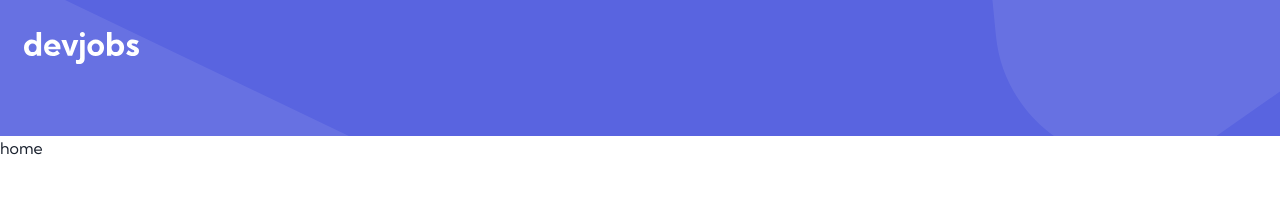
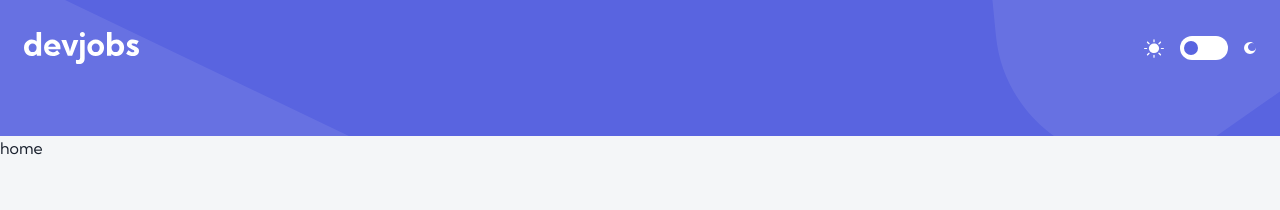
Before and after one commit to AlexanderMelox/devjobs, a React (Create React App) app: page / in a window 1280 px wide. Shown: the top 210 px of the page. Built offline with nearby package versions, Linux system fonts and the light colour scheme.

Commit message:
added theme switcher

```diff
--- a/package.json
+++ b/package.json
@@ -3,7 +3,7 @@
   "version": "0.1.0",
   "private": true,
   "dependencies": {
-    "@chakra-ui/react": "^1.0.0",
+    "@chakra-ui/react": "^1.4.1",
     "@emotion/react": "^11.0.0",
     "@emotion/styled": "^11.0.0",
     "@testing-library/jest-dom": "^5.9.0",
--- a/src/App.tsx
+++ b/src/App.tsx
@@ -1,12 +1,16 @@
-import React from 'react'
-import { Switch, Route } from 'react-router-dom'
-import { ChakraProvider } from '@chakra-ui/react'
+import React from 'react';
+import { Switch, Route } from 'react-router-dom';
+import { ChakraProvider, extendTheme } from '@chakra-ui/react';
 
-import theme from './theme'
-import Header from './components/header/Header'
+import theme from './theme';
+import Header from './components/header/Header';
+
+const extendedTheme = extendTheme(theme);
+
+console.log(extendedTheme);
 
 export const App = () => (
-  <ChakraProvider theme={theme}>
+  <ChakraProvider theme={extendedTheme}>
     <Header />
     <Switch>
       <Route exact path="/">
@@ -17,4 +21,4 @@ export const App = () => (
       </Route>
     </Switch>
   </ChakraProvider>
-)
+);
--- a/src/components/header/Header.tsx
+++ b/src/components/header/Header.tsx
@@ -2,17 +2,21 @@ import React from 'react';
 import { Flex, Link } from '@chakra-ui/react';
 import headerBg from '../../assets/mobile/bg-pattern-header.svg';
 import Logo from './Logo';
+import ThemeSwitcher from './ThemeSwitcher';
 
 const Header = () => {
   return (
     <Container>
       <Logo />
+      <ThemeSwitcher />
     </Container>
   );
 };
 
 const Container = ({ children }: { children: React.ReactNode }) => (
   <Flex
+    align="center"
+    justify="space-between"
     height="13.6rem"
     p="3.2rem 2.4rem 7.2rem"
     bgImage={`url(${headerBg})`}
--- /dev/null
+++ b/src/components/header/ThemeSwitcher.tsx
@@ -0,0 +1,83 @@
+import React from 'react';
+import {
+  chakra,
+  Flex,
+  Image,
+  useColorMode,
+  Checkbox,
+  Box,
+} from '@chakra-ui/react';
+import sun from '../../assets/desktop/icon-sun.svg';
+import moon from '../../assets/desktop/icon-moon.svg';
+import { AnimateSharedLayout, motion } from 'framer-motion';
+
+interface Props {}
+
+const ThemeSwitcher = (props: Props) => {
+  return (
+    <Flex width="11.2rem" align="center" justify="space-between">
+      <Image src={sun} alt="" />
+      <Switch />
+      <Image src={moon} alt="" />
+    </Flex>
+  );
+};
+
+const hiddenInput = {
+  border: '0px',
+  clip: 'rect(0px, 0px, 0px, 0px)',
+  height: '1px',
+  width: ' 1px',
+  margin: '-1px',
+  padding: '0px',
+  overflow: 'hidden',
+  whiteSpace: 'nowrap',
+  position: 'absolute',
+};
+
+const Switch = (props: Props) => {
+  const { colorMode, toggleColorMode } = useColorMode();
+
+  return (
+    <Label>
+      <Checkbox id="test" onChange={toggleColorMode} sx={hiddenInput} />
+      <AnimateSharedLayout>
+        <Track layout colorMode={colorMode}>
+          <motion.div animate={{ x: colorMode === 'light' ? 0 : 26 }}>
+            <Thumb />
+          </motion.div>
+        </Track>
+      </AnimateSharedLayout>
+    </Label>
+  );
+};
+
+const Label = ({ children }: any) => (
+  <chakra.label cursor="pointer" htmlFor="test">
+    {children}
+  </chakra.label>
+);
+
+const Track = ({ children }: any) => (
+  <Flex
+    width="4.8rem"
+    height="2.4rem"
+    borderRadius="1.2rem"
+    bgColor="secondary.white"
+    align="center"
+    px="4px"
+  >
+    {children}
+  </Flex>
+);
+
+const Thumb = () => (
+  <Box
+    width="1.4rem"
+    height="1.4rem"
+    borderRadius="50%"
+    bgColor="primary.violet"
+  />
+);
+
+export default ThemeSwitcher;
--- a/src/theme.ts
+++ b/src/theme.ts
@@ -1,6 +1,7 @@
-const theme = {
-  styles: {
-    global: ({ theme }: any) => ({
+import { mode } from '@chakra-ui/theme-tools';
+
+const styles = {
+  global: (props: any) => ({
     '*, *::before, *::after': {
       margin: 0,
       padding: 0,
@@ -10,12 +11,32 @@ const theme = {
       fontSize: '62.5%',
     },
     body: {
-        fontSize: theme.fontSizes.md,
+      fontSize: props.theme.fontSizes.md,
       fontFamily: `'Kumbh Sans', sans-serif`,
       color: theme.colors.primary.veryDarkBlue,
+      backgroundColor: mode('secondary.lightGray', 'primary.midnight')(props),
+    },
+  }),
+};
+
+const components = {
+  Switch: {
+    baseStyle: ({ theme }: any) => ({
+      track: {
+        width: '10px',
+        height: '10px',
+        bg: theme.colors.secondary.white,
+      },
+      thumb: {
+        bg: theme.colors.primary.violet,
       },
     }),
   },
+};
+
+const theme = {
+  styles,
+  components,
   colors: {
     primary: {
       violet: '#5964E0',
@@ -40,8 +61,8 @@ const theme = {
     xl: '',
   },
   config: {
-    useSystemColorMode: true,
+    useSystemColorMode: false,
   },
-}
+};
 
-export default theme
+export default theme;
```
Also changed, not shown: 1 other file (tests, documents, lock files or other folders). Lines whose indentation alone changed are shown as unchanged.
